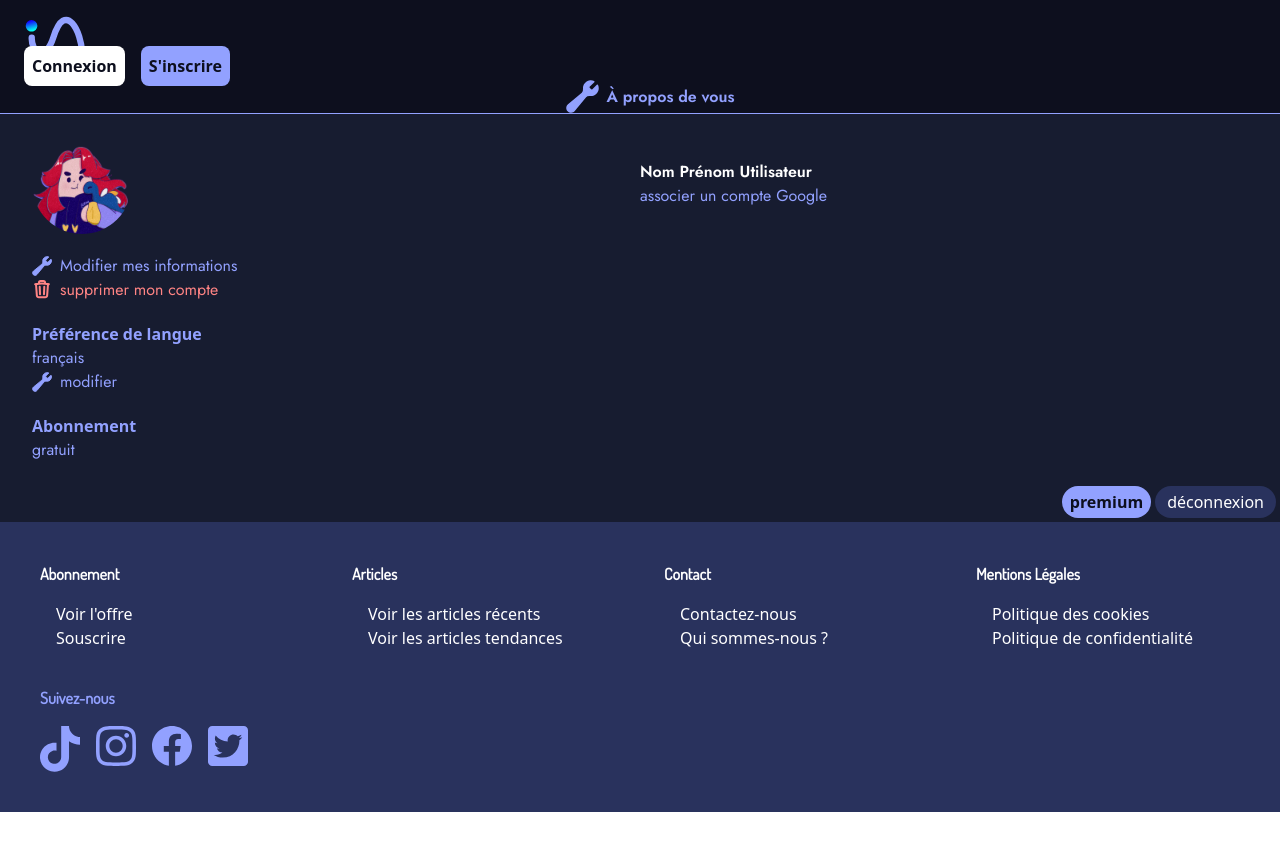
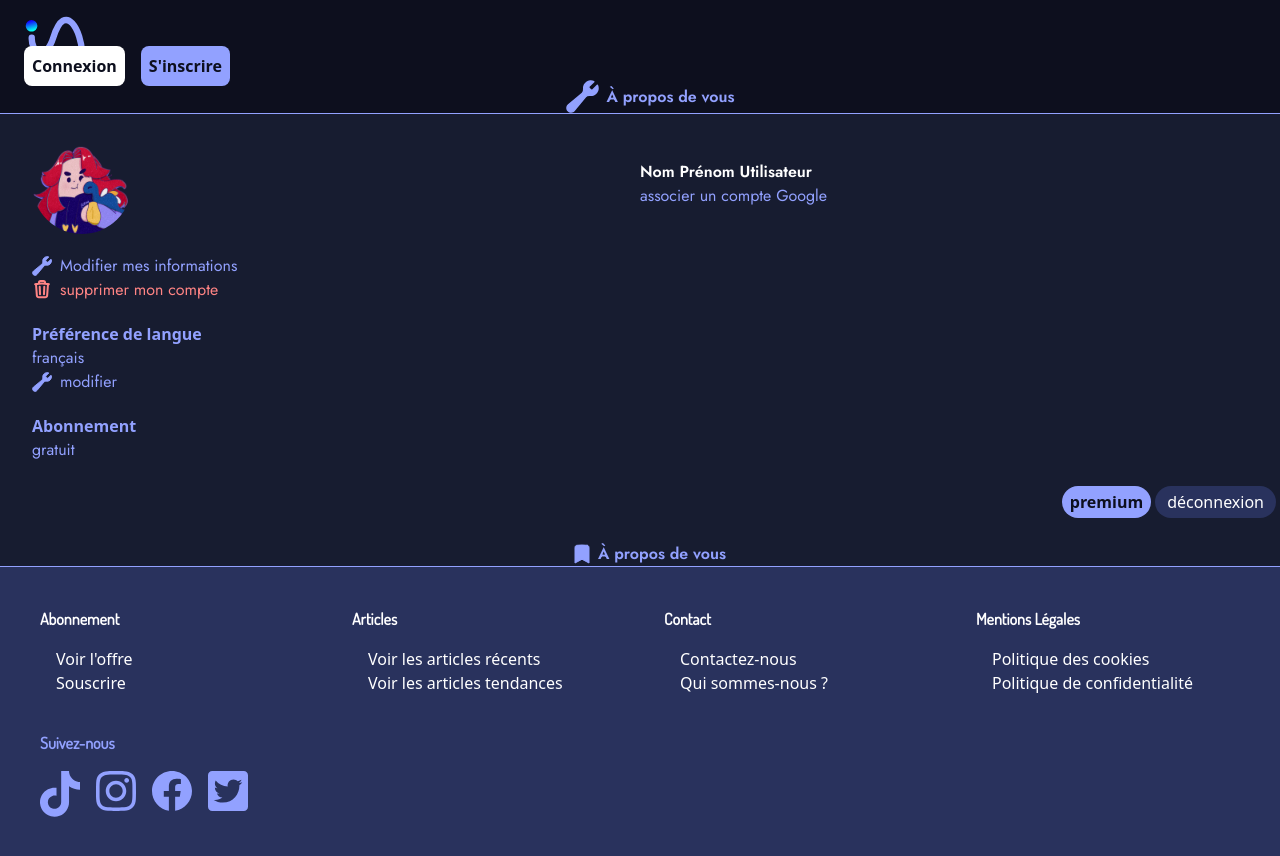
Before and after one commit to marionmura/ProjetS2_marion_yann_aline, a Vue app: page /Espacepersonnel in a window 1280 px wide. Before the commit the page ends 812 px from the top, so only its background shows below. Built offline with nearby package versions, Linux system fonts and the light colour scheme.

Commit message:
ajout des modifs de la section page compte perso

```diff
--- a/src/pages/Espacepersonnel.vue
+++ b/src/pages/Espacepersonnel.vue
@@ -3,6 +3,7 @@ import AvatarMarion from '@/components/icons/AvatarMarion.vue';
 import Toolicon from '@/components/icons/Toolicon.vue';
 import Binicon from '@/components/icons/Binicon.vue';
 import Googleicon from '@/components/icons/Googleicon.vue';
+import Saveicon from '@/components/icons/Saveicon.vue';
 </script>
 
 <template>
@@ -35,7 +36,7 @@ import Googleicon from '@/components/icons/Googleicon.vue';
 
         <div class="mx-[2rem] my-5 text-violet ">
             <h3>Préférence de langue</h3>
-            <p>français</p>
+            <p >français</p>
 
             <div class="flex flex-row items-center gap-2">
                 <Toolicon class="h-[20px] w-auto"/>
@@ -49,11 +50,18 @@ import Googleicon from '@/components/icons/Googleicon.vue';
             <p>gratuit</p>
         </div>
 
-        <div class="flex justify-end items-center">
+        <div class="flex justify-end items-center pb-5">
             <RouterLink to="/"><button class="rounded-full bg-violet text-noirbackground font-bold p-1 px-2">premium</button>
             </RouterLink>
             <RouterLink to="/Connexion"><button class="p-1  m-1 pl-3 pr-3 rounded-full bg-grisfooter text-white">déconnexion</button></RouterLink>
         </div>
+
+        <div class="text-violet flex flex-row items-center justify-center gap-2 pl-5">
+            <Saveicon class="fill-violet"/>
+            <p class="font-bold text-center">À propos de vous</p>
+        </div>
+
+        <span class="block h-[1px] w-full bg-violet"></span>
     </main>
 
 
```
Also changed, not shown: src/components/icons/Likeicon.vue (renamed from src/components/icons/Like.vue), src/components/icons/Saveicon.vue (renamed from src/components/icons/Save.vue).
